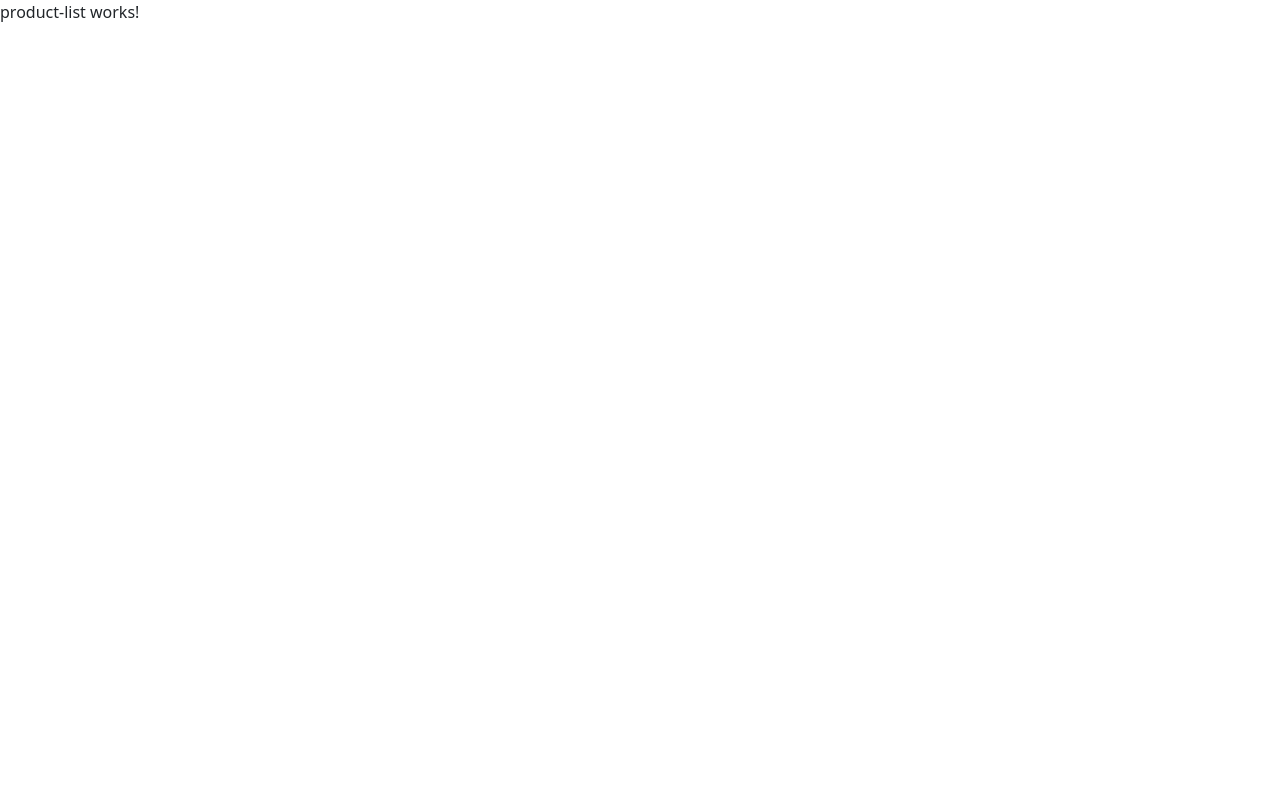
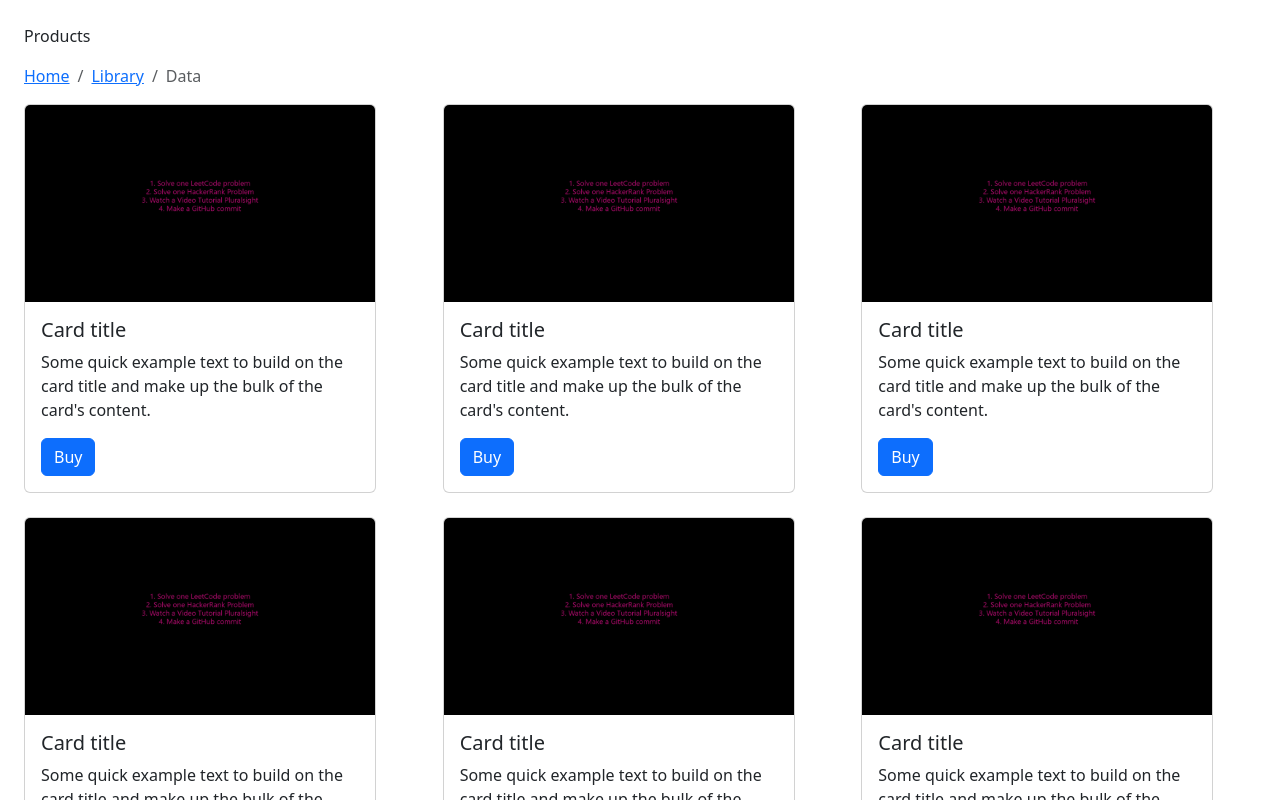
Before and after one commit to codedevlalit/LeadCommerce, an Angular app: page /product-list in a window 1280 px wide. Shown: the top 800 px of the page. Built offline with nearby package versions, Linux system fonts and the light colour scheme.

Commit message:
product list UI

```diff
--- a/angular.json
+++ b/angular.json
@@ -22,6 +22,7 @@
             ],
             "tsConfig": "tsconfig.app.json",
             "assets": [
+              "src/assets",
               {
                 "glob": "**/*",
                 "input": "public"
--- a/src/app/home/home.component.html
+++ b/src/app/home/home.component.html
@@ -1 +1,3 @@
-<p>home works!</p>
+<div class="p-4">
+    <p>home works!</p>
+</div>
--- a/src/app/product-list/product-list.component.html
+++ b/src/app/product-list/product-list.component.html
@@ -1 +1,30 @@
-<p>product-list works!</p>
+<div class="p-4">
+    <p>Products</p>
+
+    <nav aria-label="breadcrumb">
+        <ol class="breadcrumb">
+          <li class="breadcrumb-item"><a href="#">Home</a></li>
+          <li class="breadcrumb-item"><a href="#">Library</a></li>
+          <li class="breadcrumb-item active" aria-current="page">Data</li>
+        </ol>
+    </nav>
+
+    <div class="row">
+        @for (item of items; track item)
+        {
+            <div class="col-4 mb-4">
+                <div class="card" style="width: 22rem;">
+                    <img src="assets/images/TargetWall.jpeg" class="card-img-top" alt="...">
+                    <div class="card-body">
+                      <h5 class="card-title">Card title</h5>
+                      <p class="card-text">Some quick example text to build on the card title and make up the bulk of the card's content.</p>
+                      <a href="#" class="btn btn-primary">Buy</a>
+                    </div>
+                </div>
+            </div>
+        }
+
+    </div>
+
+
+</div>
--- a/src/app/product-list/product-list.component.ts
+++ b/src/app/product-list/product-list.component.ts
@@ -8,4 +8,6 @@ import { Component } from '@angular/core';
 })
 export class ProductListComponent {
 
+  items = [ 1, 2, 3, 4, 5, 6, 7, 8, 9, 10 ];
+
 }
```
Also changed, not shown: src/assets/images/TargetWall.jpeg (added).
